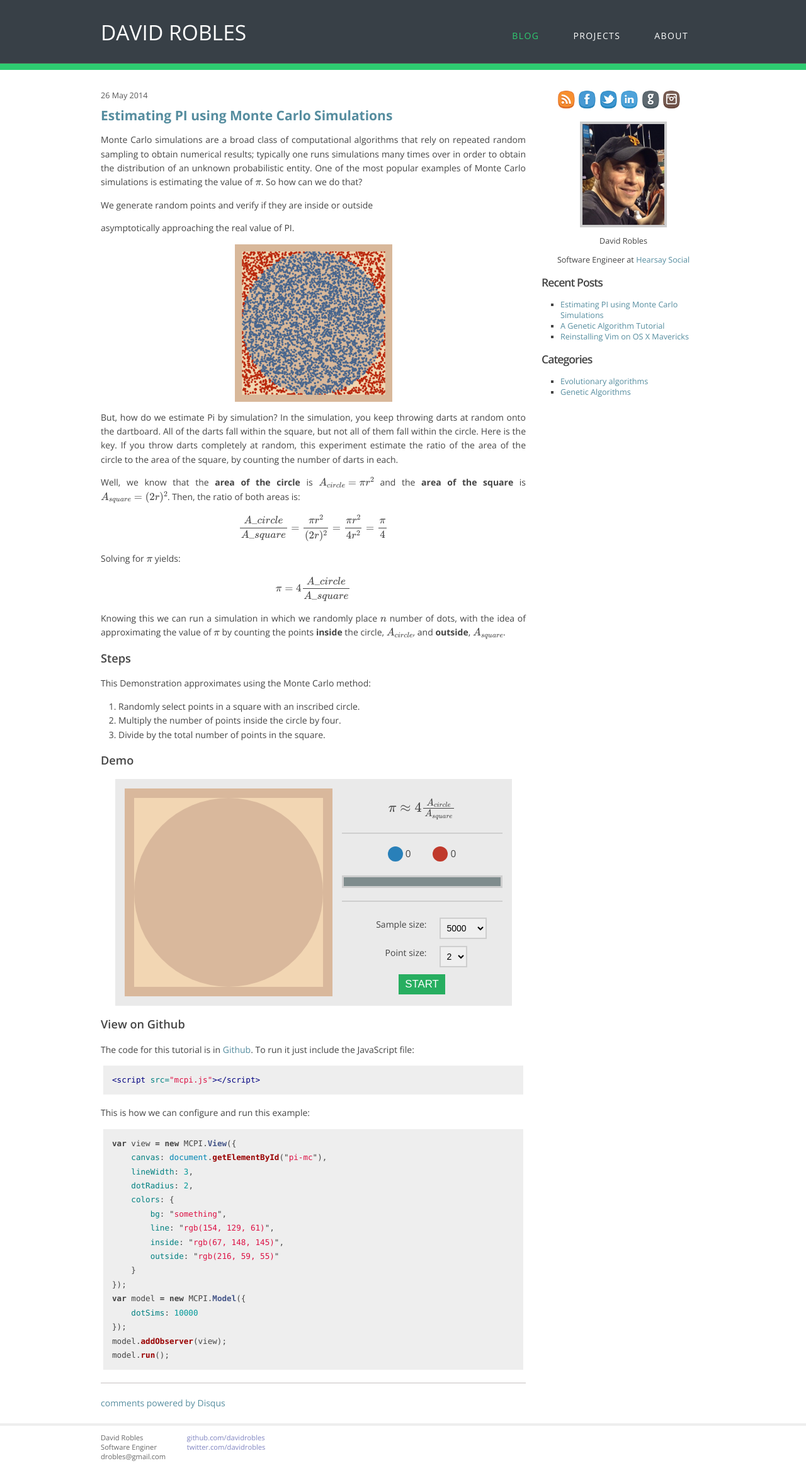
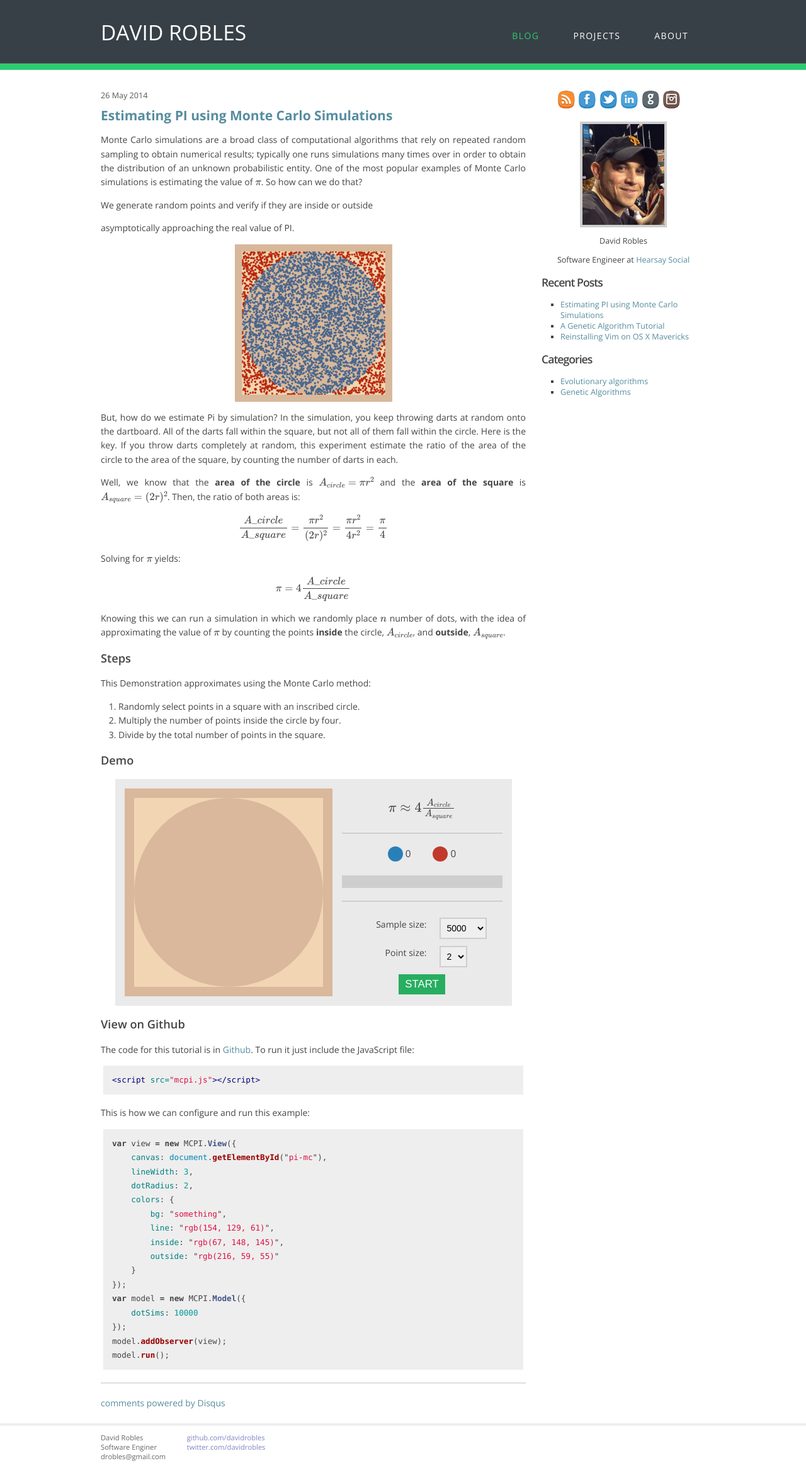
Before and after one commit to davidrobles/davidrobles.github.io, a Jekyll site: the page built from _posts/2014-06-05-estimating-pi-using-monte-carlo-simulations.md, in a window 1280 px wide. Shown: the whole page at 63% size. Built offline with Jekyll 4.4.1, drawn with Linux system fonts in a browser that asks for light colours; Markdown is read by kramdown in place of the engine named in the settings; formulas are drawn with MathJax 3; comment, search, counter and statistics services are not loaded.

Commit message:
mcpi stuff

```diff
--- a/_posts/2014-06-05-estimating-pi-using-monte-carlo-simulations.md
+++ b/_posts/2014-06-05-estimating-pi-using-monte-carlo-simulations.md
@@ -91,7 +91,7 @@
             <br />
             <svg height="20" width="255" style="display: block;">
                 <rect x="0" y="0" width="255px" height="20" fill="#cecece" />
-                <rect id="mcpiRect" x="3" y="3" width="249" height="14" fill="#7f8c8d" />
+                <rect id="mcpiRect" x="3" y="3" width="0" height="14" fill="#7f8c8d" />
             </svg>
 
         </div>
--- a/js/mc-pi.js
+++ b/js/mc-pi.js
@@ -142,7 +142,7 @@
             this.startButton.value = "stop";
             this.controller.run();
         } else if (this.startButton.value === "stop") {
-            this.startButton.className = "mcpiStartStop startButton";
+            this.startButton.className = "mcpiStartStop mcpiStart";
             this.startButton.innerHTML = "START";
             this.startButton.value = "start";
             this.controller.reset();
@@ -217,8 +217,16 @@
             centerY = canvas.height / 2,
             radius = canvas.width / 2,
             borderSize = Math.round(canvas.width * 0.05);
-        canvas.style.backgroundColor = this.colors.bg;
+
+        // border
         canvas.style.border = borderSize + "px solid " + this.colors.circle;
+
+        // background
+        ctx.rect(0, 0, canvas.width, canvas.height);
+        ctx.fillStyle = this.colors.bg;
+        ctx.fill();
+
+        // circle
         ctx.beginPath();
         ctx.arc(centerX, centerY, radius, 0, Math.PI * 2, false);
         ctx.fillStyle = this.colors.circle;
```
